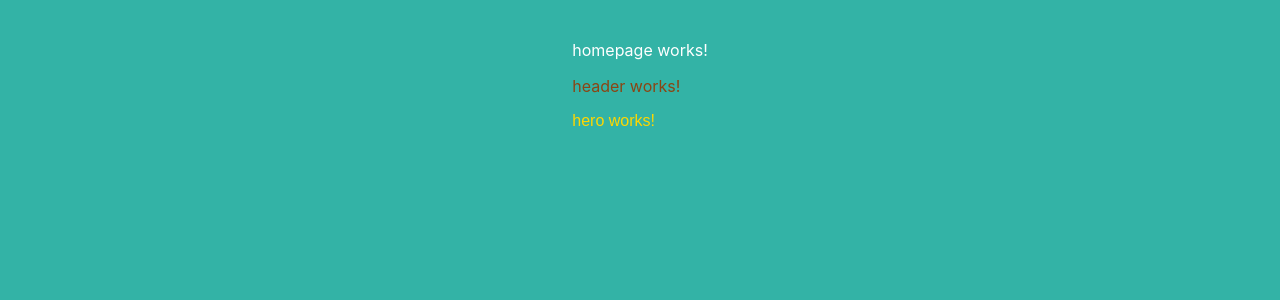
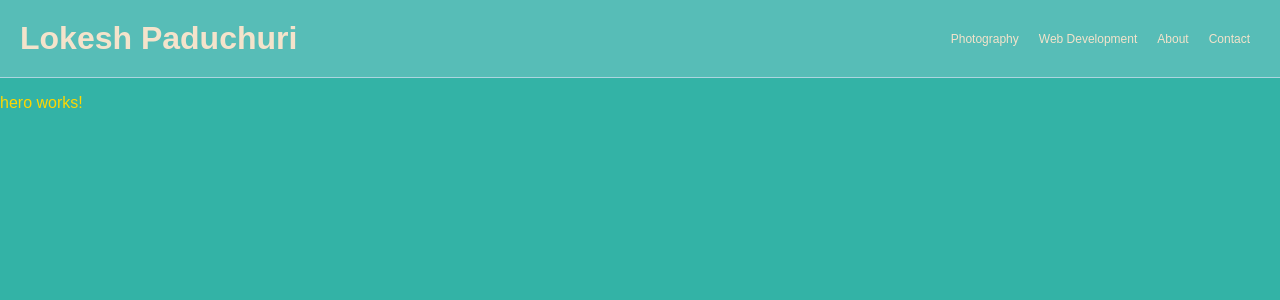
Before and after one commit to lokeshpaduchuri/my-angular-website, an Angular app: page / in a window 1280 px wide. Shown: the top 300 px of the page. Built offline with nearby package versions, Linux system fonts and the light colour scheme; a web font is replaced by a local one.

Commit message:
Updates to add header and needed chnages

```diff
--- a/src/app/app.component.html
+++ b/src/app/app.component.html
@@ -1,7 +1,2 @@
-<main class="main">
-  <div class="content">
-    <app-homepage></app-homepage>
-  </div>
-</main>
-
+<app-homepage></app-homepage>
 <router-outlet />
--- a/src/app/app.component.scss
+++ b/src/app/app.component.scss
@@ -1,40 +1,6 @@
 @import "../app/shared/scss/global-styles.scss";
 
-:host {
-    --bright-blue: oklch(51.01% 0.274 263.83);
-    --electric-violet: oklch(53.18% 0.28 296.97);
-    --french-violet: oklch(47.66% 0.246 305.88);
-    --vivid-pink: oklch(69.02% 0.277 332.77);
-    --hot-red: oklch(61.42% 0.238 15.34);
-    --orange-red: oklch(63.32% 0.24 31.68);
 
-    --gray-900: oklch(19.37% 0.006 300.98);
-    --gray-700: oklch(36.98% 0.014 302.71);
-    --gray-400: oklch(70.9% 0.015 304.04);
-
-    --red-to-pink-to-purple-vertical-gradient: linear-gradient(
-        180deg,
-        var(--orange-red) 0%,
-        var(--vivid-pink) 50%,
-        var(--electric-violet) 100%
-    );
-
-    --red-to-pink-to-purple-horizontal-gradient: linear-gradient(
-        90deg,
-        var(--orange-red) 0%,
-        var(--vivid-pink) 50%,
-        var(--electric-violet) 100%
-    );
-
-    --pill-accent: var(--bright-blue);
-
-    font-family: "Inter", -apple-system, BlinkMacSystemFont, "Segoe UI", Roboto,
-        Helvetica, Arial, sans-serif, "Apple Color Emoji", "Segoe UI Emoji",
-        "Segoe UI Symbol";
-    box-sizing: border-box;
-    -webkit-font-smoothing: antialiased;
-    -moz-osx-font-smoothing: grayscale;
-}
 
 h1 {
     font-size: 3.125rem;
@@ -54,12 +20,10 @@
 }
 
 main {
-        width: 100%;
     min-height: 100%;
     display: flex;
     justify-content: center;
     align-items: center;
-        padding: 1rem;
     box-sizing: inherit;
     position: relative;
 }
@@ -69,7 +33,6 @@
     display: flex;
     justify-content: space-around;
     width: 100%;
-        max-width: 700px;
     margin-bottom: 3rem;
 }
 
--- a/src/app/homepage/homepage.component.html
+++ b/src/app/homepage/homepage.component.html
@@ -1,4 +1,2 @@
-<p>homepage works!</p>
-
 <app-header></app-header>
 <app-hero></app-hero>
--- a/src/app/shared/components/header/header.component.html
+++ b/src/app/shared/components/header/header.component.html
@@ -1 +1,10 @@
-<p>header works!</p>
+<div class="header-component">
+    <h1 class="header-name">
+        Lokesh Paduchuri
+    </h1>
+    <div class="header-links">
+        <div *ngFor="let item of pages">
+            {{item.name}}
+        </div>
+    </div>
+</div>
--- a/src/app/shared/components/header/header.component.scss
+++ b/src/app/shared/components/header/header.component.scss
@@ -1,6 +1,39 @@
 @import '../../scss/variables.scss';
 @import '../../scss/global-styles.scss';
 
-p {
-    color: $font-color-brown-warm;
+.header-component {
+    display: flex;
+    align-items: center;
+    width: auto;
+    justify-content: space-between;
+    background-color: rgba($color: $font-color-lavender, $alpha: 0.2);
+    padding: 20px;
+    border-bottom: 1px solid rgba($color: $font-color-lavender, $alpha: 0.6);
 }
+
+.header-name {
+    color: $font-color-beige;
+    font-family: $font-family-guerrilla;
+    margin: 0;
+}
+
+.header-links {
+    display: flex;
+    flex-direction: row;
+    justify-content: flex-end;
+
+    div {
+        color: $font-color-beige;
+        // font-family: $font-family-pacifico;
+        font-family: $font-family-64;
+        font-size: 12px;
+        padding: 0 10px;
+        bottom: 0;
+    }
+}
+
+@media screen and (max-width: 650px) {
+    .header-links {
+        display: none;
+    }
+}
--- a/src/app/shared/components/header/header.component.ts
+++ b/src/app/shared/components/header/header.component.ts
@@ -1,12 +1,30 @@
 import { Component } from '@angular/core';
+import { CommonModule } from '@angular/common';
 
 @Component({
   selector: 'app-header',
   standalone: true,
-  imports: [],
+  imports: [CommonModule],
   templateUrl: './header.component.html',
   styleUrl: './header.component.scss'
 })
 export class HeaderComponent {
-
+  pages = [
+    {
+      name: 'Photography',
+      url: '/photography'
+    },
+    {
+      name: 'Web Development',
+      url: '/developer'
+    },
+    {
+      name: 'About',
+      url: '/about-me'
+    },
+    {
+      name: 'Contact',
+      url: '/contact-me'
+    },
+]
 }
--- a/src/styles.scss
+++ b/src/styles.scss
@@ -2,4 +2,5 @@
 body {
     height: 100%;
     background-color: #33b3a6;
+    margin: 0px;
 }
```
Lines whose indentation alone changed are shown as unchanged.
